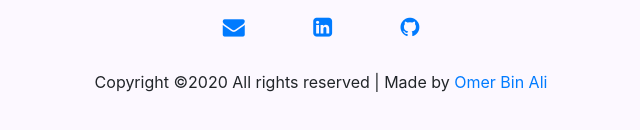
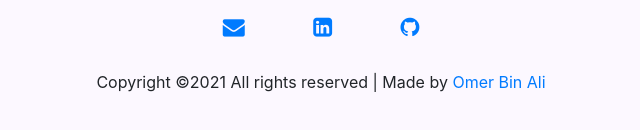
Before and after one commit to omer1997/omer.github.io, a plain HTML site: page index.html in a window 1280 px wide. Shown: the part 2058-2188 px from the top of the page, 319-959 px from the left. Drawn offline with Linux system fonts and the light colour scheme.

Commit message:
Update index.html

```diff
--- a/index.html
+++ b/index.html
@@ -128,7 +128,7 @@
                 </div>
             <div class="copyrights text-center">
                 <p class="para">
-                    Copyright ©2020 All rights reserved | Made by
+                    Copyright ©2021 All rights reserved | Made by
                     <a href="https://www.linkedin.com/in/omerbinalibajubair/"><span style="color: var(--primary-color);">Omer Bin Ali</span></a>
                 </p>
             </div>
```
